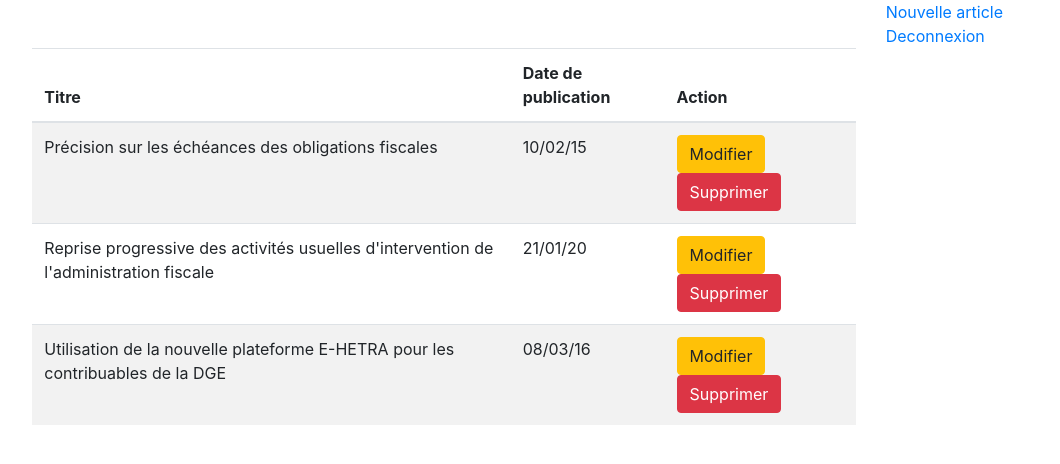
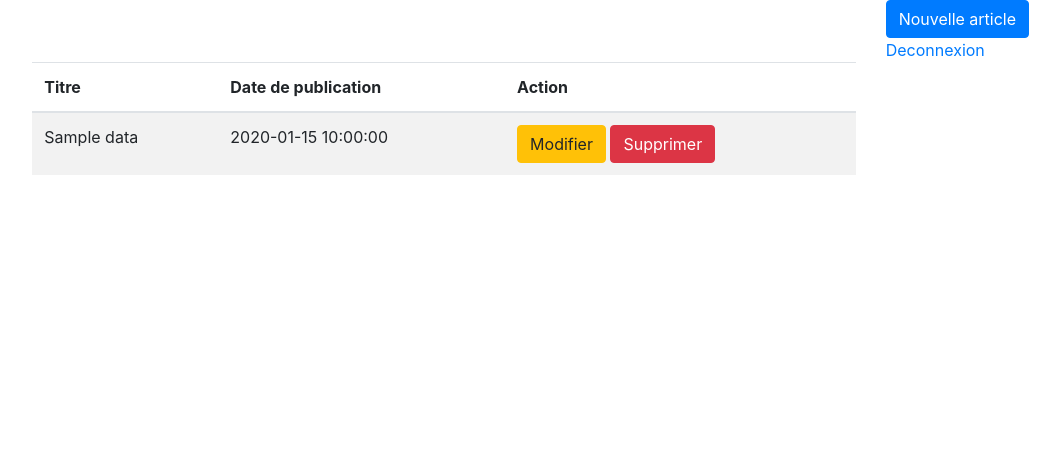
Before and after one commit to Fenitra07/Devinbox-infos, a CodeIgniter app: the page made by application/views/dashboard.php in a window 1280 px wide. Shown: the top 464 px of the page, without its empty margins (196-1256 px from the left). Run offline with CodeIgniter, Linux system fonts and the light colour scheme; the template is opened without the code that fills it: most values are stand-ins (such as "Sample title", 1, 10 or a date in 2020); some libraries are stand-ins or nearby versions.

Commit message:
18/12//2020 Toky

```diff
--- a/application/config/autoload.php
+++ b/application/config/autoload.php
@@ -58,7 +58,7 @@ $autoload['packages'] = array();
 |
 |	$autoload['libraries'] = array('user_agent' => 'ua');
 */
-$autoload['libraries'] = array();
+$autoload['libraries'] = array('database');
 
 /*
 | -------------------------------------------------------------------
@@ -89,7 +89,7 @@ $autoload['drivers'] = array();
 |
 |	$autoload['helper'] = array('url', 'file');
 */
-$autoload['helper'] = array('url');
+$autoload['helper'] = array('url','form');
 
 /*
 | -------------------------------------------------------------------
--- a/application/config/database.php
+++ b/application/config/database.php
@@ -76,9 +76,9 @@ $query_builder = TRUE;
 $db['default'] = array(
 	'dsn'	=> '',
 	'hostname' => 'localhost',
-	'username' => '',
+	'username' => 'root',
 	'password' => '',
-	'database' => '',
+	'database' => 'bdd_devinbox',
 	'dbdriver' => 'mysqli',
 	'dbprefix' => '',
 	'pconnect' => FALSE,
--- a/application/views/dashboard.php
+++ b/application/views/dashboard.php
@@ -12,7 +12,7 @@
         <div class="row">
             <div class="col-lg-10"></div>
             <div class="col-lg-2">
-                <a href="">Nouvelle article</a>
+                <a class="btn btn-primary" href="<?php echo site_url().'/main_controller/nouveau'; ?>">Nouvelle article</a>
                 <a href="">Deconnexion</a>
             </div>
         </div><!--fin row-->
@@ -29,30 +29,18 @@
                 </tr>
                 </thead>
                 <tbody>
+                <?php foreach($data as $row){ ?>
                 <tr>
-                    <td>Précision sur les échéances des obligations fiscales</td>
-                    <td>10/02/15</td>
+                    <td><?php echo $row->i_titre?></td>
+                    <td><?php echo $row->i_date_pub?></td>
                     <td>
-                        <a class="btn btn-warning" href="">Modifier</a>
-                        <a class="btn btn-danger" href="">Supprimer</a>
+                        <a class="btn btn-warning" href="<?php echo site_url().'/main_controller/modification/'.$row->i_id; ?>">Modifier</a>
+                        <a class="btn btn-danger" href="<?php echo site_url().'/main_controller/suppression/'.$row->i_id; ?>">Supprimer</a>
                     </td>
                 </tr>
-                <tr>
-                    <td>Reprise progressive des activités usuelles d'intervention de l'administration fiscale</td>
-                    <td>21/01/20</td>
-                    <td>
-                        <a class="btn btn-warning" href="">Modifier</a>
-                        <a class="btn btn-danger" href="">Supprimer</a>
-                    </td>
-                </tr>
-                <tr>
-                    <td>Utilisation de la nouvelle plateforme E-HETRA pour les contribuables de la DGE</td>
-                    <td>08/03/16</td>
-                    <td>
-                        <a class="btn btn-warning" href="">Modifier</a>
-                        <a class="btn btn-danger" href="">Supprimer</a>
-                    </td>
-                </tr>
+                <?php
+                }
+                ?>
                 </tbody>
             </table>
             </div>
```
Also changed, not shown: application/controllers/Main_controller.php (+26 -1 lines), application/models/Info.php (added, +17 -0 lines), application/views/dashboard_insert.php (added, +40 -0 lines).
